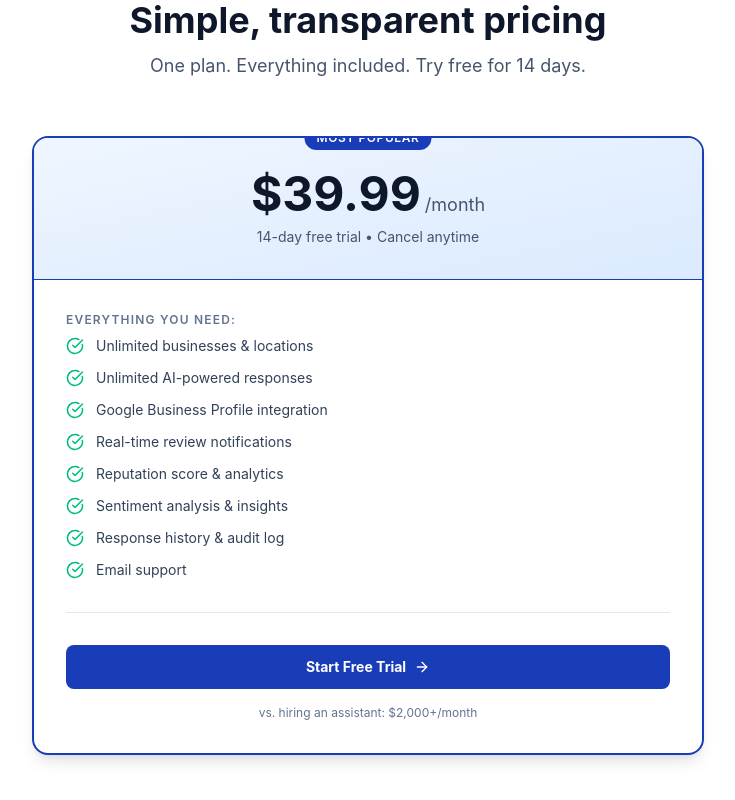
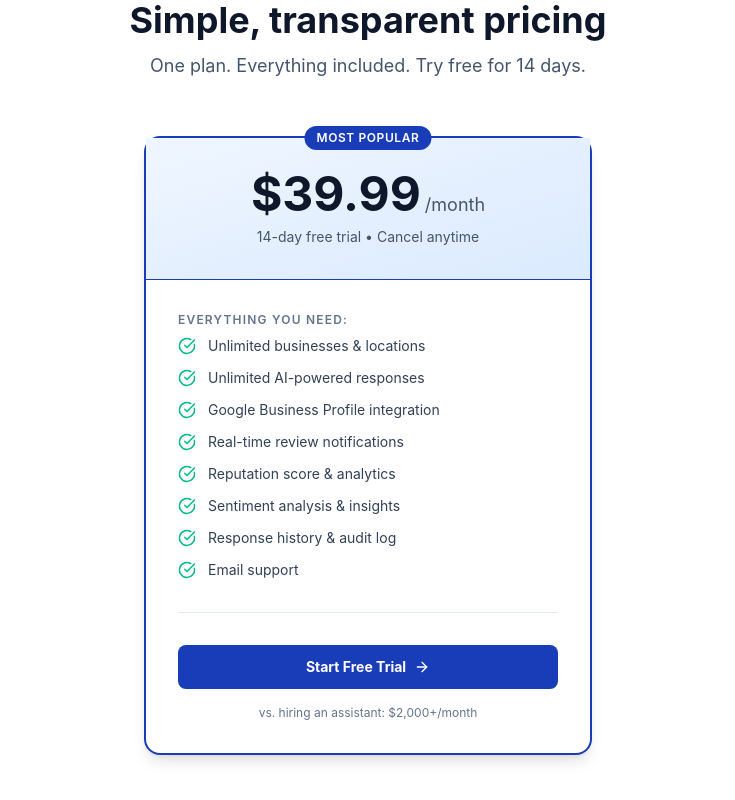
Before and after one commit to antrettertools/review-management-app, a Next.js app: page / in a window 1280 px wide. Shown: the part 3709-4509 px from the top of the page, without its empty margins (272-1007 px from the left). Built offline with nearby package versions, Linux system fonts and the light colour scheme; no server answers.

Commit message:
fix: Fix pricing card cutoff on landing page
- Reduce max-width from max-w-2xl to max-w-md for better fit
- Change overflow-hidden to overflow-visible for badge display
- Pricing card now displays properly without being cut off on any screen size

```diff
--- a/src/app/page.tsx
+++ b/src/app/page.tsx
@@ -405,8 +405,8 @@ export default function Home() {
           </AnimateOnScroll>
 
           <AnimateOnScroll>
-            <div className="max-w-2xl mx-auto px-4 sm:px-0">
-            <div className="bg-white rounded-2xl border-2 border-blue-800 overflow-hidden shadow-lg relative">
+            <div className="max-w-md mx-auto px-4 sm:px-0">
+            <div className="bg-white rounded-2xl border-2 border-blue-800 overflow-visible shadow-lg relative">
               {/* Most Popular Badge */}
               <div className="absolute -top-3 left-1/2 -translate-x-1/2 bg-blue-800 text-white px-3 py-1 rounded-full text-xs font-semibold uppercase tracking-wider">Most Popular</div>
 
```
